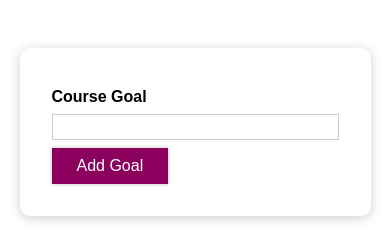
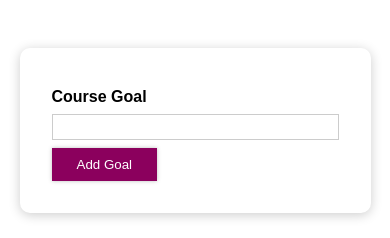
Before and after one commit to amishasubedi/Course-Goal, a React (Create React App) app: page / in a window 390 px wide. Shown: the top 238 px of the page. Built offline with nearby package versions, Linux system fonts and the light colour scheme.

Commit message:
media query in action

```diff
--- a/src/components/UI/Button/Button.js
+++ b/src/components/UI/Button/Button.js
@@ -4,6 +4,7 @@ import "./Button.css";
 
 // `` attacked template literal - button with a style that we provide in between two backticks
 const Button = styled.button`
+  width: 100px
   font: inherit;
   padding: 0.5rem 1.5rem;
   border: 1px solid #8b005d;
@@ -11,6 +12,10 @@ const Button = styled.button`
   background: #8b005d;
   box-shadow: 0 0 4px rgba(0, 0, 0, 0.26);
   cursor: pointer;
+
+  @media (min-width: 768px) {
+    width: auto;
+  }
 
   &button:focus {
     outline: none;
@@ -23,6 +28,7 @@ const Button = styled.button`
     box-shadow: 0 0 8px rgba(0, 0, 0, 0.26);
   }
 `;
+
 // const Button = props => {
 //   return (
 //     <button type={props.type} className="button" onClick={props.onClick}>
```
Also changed, not shown: 1 other file (tests, documents, lock files or other folders).
